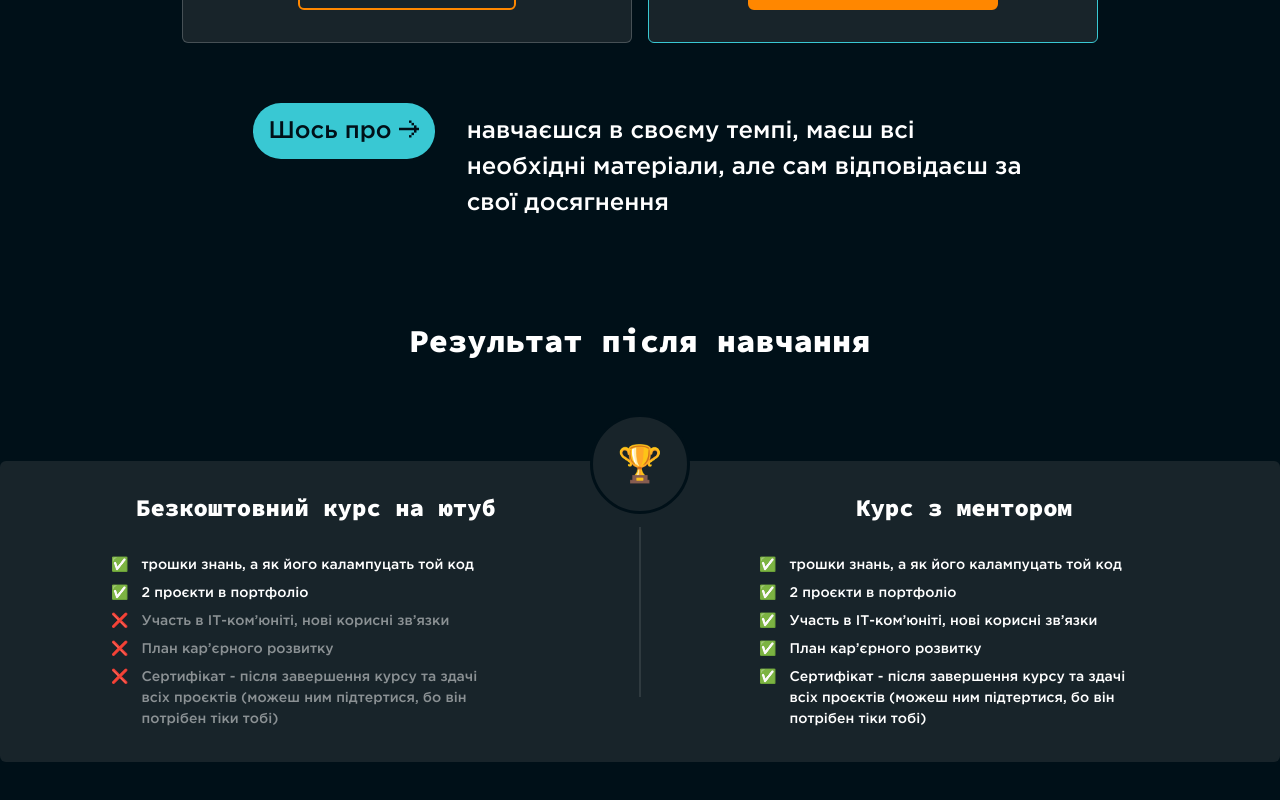
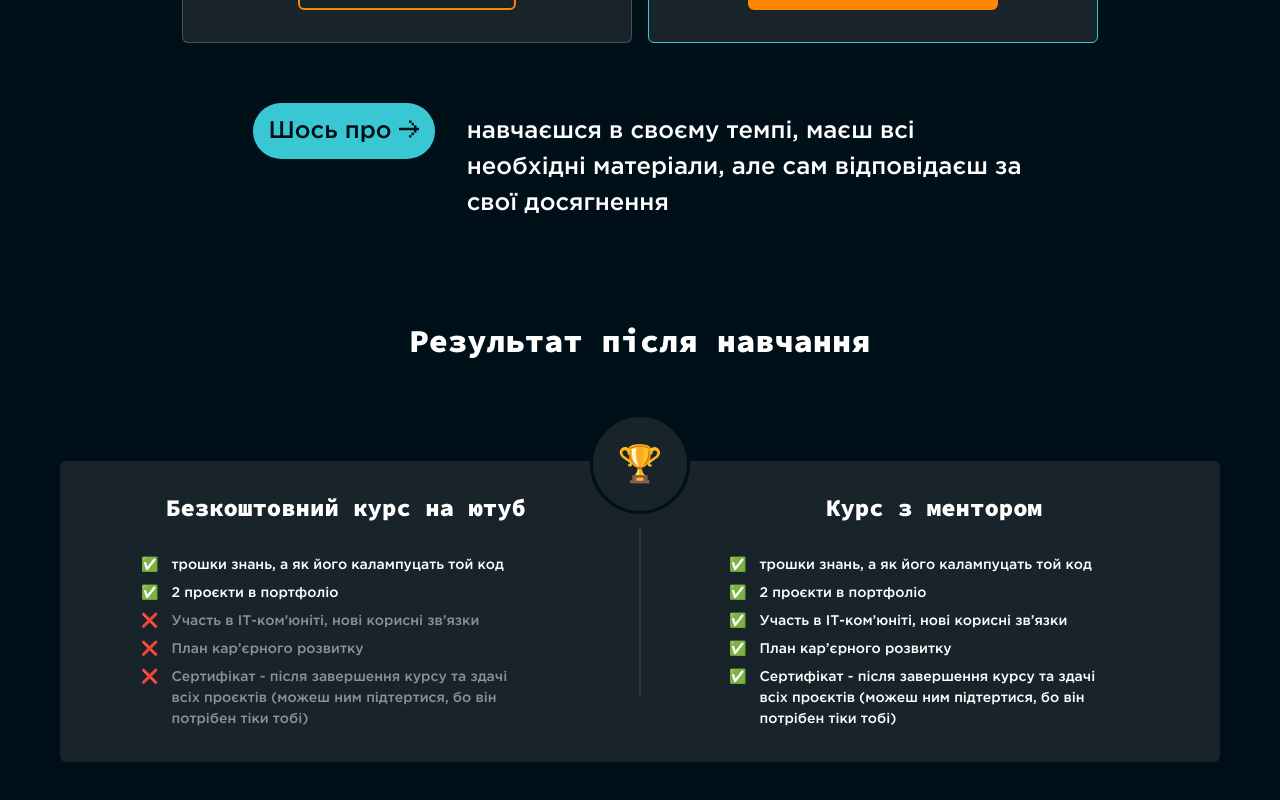
Before and after one commit to BUI-studies/buoy-landing, a React (Vite) app: page / in a window 1280 px wide. Shown: the part 1392-2192 px from the top of the page. Built offline with nearby package versions, Linux system fonts and the light colour scheme.

Commit message:
Complete adaptive styling of study result cards

```diff
--- a/src/sections/StudyResults/index.tsx
+++ b/src/sections/StudyResults/index.tsx
@@ -9,7 +9,7 @@ const StudyResults: FC = () => {
 				<h2 className="study-results__header t__h2">Результат після навчання</h2>
 				<div className="study-results__cards">
 					<div className="study-results__free">
-						<h3 className="t__h3">Безкоштовний курс на ютуб</h3>
+						<h3 className="study-results__name t__h3">Безкоштовний курс на ютуб</h3>
 						<ul className="study-results__free-list t__main-text">
 							{studyResults.map(result => (
 								<li key={result.id}>{result.text}</li>
@@ -17,7 +17,7 @@ const StudyResults: FC = () => {
 						</ul>
 					</div>
 					<div className="study-results__paid">
-						<h3 className="t__h3">Курс з ментором</h3>
+						<h3 className="study-results__name t__h3">Курс з ментором</h3>
 						<ul className="study-results__paid-list t__main-text">
 							{studyResults.map(result => (
 								<li key={result.id}>{result.text}</li>
--- a/src/sections/StudyResults/styles.scss
+++ b/src/sections/StudyResults/styles.scss
@@ -13,20 +13,26 @@
 	&__header {
 		text-align: center;
 		margin-top: 100px;
-		@media screen and (width < 950px) {
+		@media screen and (width < 1000px) {
 			margin-top: 80px;
 		}
 	}
 	&__cards {
 		position: relative;
 		max-width: 1330px;
-		margin: 100px auto 60px auto;
+		box-sizing: border-box;
+		margin: 100px 60px 60px 60px;
 		display: grid;
-		grid-template-columns: repeat(auto-fit, minmax(450px, 1fr));
+		grid-template-columns: repeat(auto-fit, minmax(300px, 1fr));
 		justify-items: center;
 		gap: 1em;
 		background-color: $secondary-bg-color;
 		border-radius: 6px;
+		@media screen and (width < 1000px) {
+			max-width: 335px;
+			padding: 77px 16px;
+			margin: 100px auto 60px auto;
+		}
 		&::after {
 			content: ' ';
 			position: absolute;
@@ -36,6 +42,16 @@
 			top: 50%;
 			left: 50%;
 			transform: translate(-50%, -50%);
+			@media screen and (width < 1000px) {
+				transform: rotate(-90deg);
+				top: 40%;
+			}
+		}
+	}
+	&__name {
+		@media screen and (width < 1000px) {
+			font-size: 20px;
+			line-height: 25px;
 		}
 	}
 	&__free,
@@ -45,9 +61,16 @@
 		box-sizing: border-box;
 		max-width: 655px;
 		padding: 2em 0 2em 0;
+		@media screen and (width < 1000px) {
+			max-width: 335px;
+		}
 	}
+	// &__paid {
+	// 	border-top: 2px solid #2f3a3f;
+	// }
 	&__free-list,
 	&__paid-list {
+		box-sizing: border-box;
 		max-width: 375px;
 		margin-top: 32px;
 		li:not(:first-child) {
@@ -55,6 +78,11 @@
 		}
 		li {
 			padding-left: 13px;
+			word-wrap: break-word;
+		}
+		@media screen and (width < 1000px) {
+			max-width: 277px;
+			font-size: 13px;
 		}
 	}
 	&__free-list {
```
